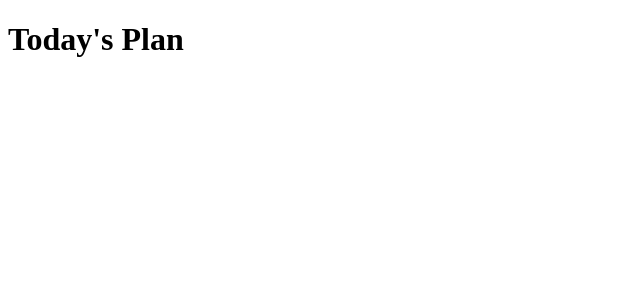
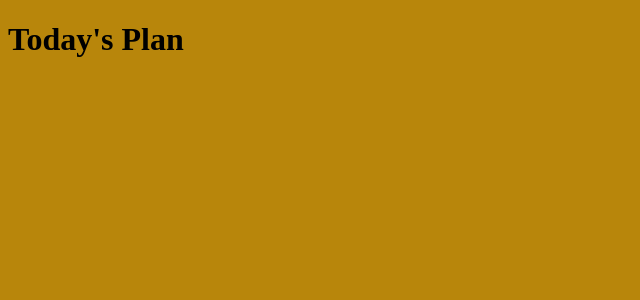
Before and after one commit to rohitprocode/Today_Plan, a React (Create React App) app: page / in a window 1280 px wide. Shown: the top 300 px of the page, without its empty margins (0-640 px from the left). Built offline with nearby package versions, Linux system fonts and the light colour scheme.

Commit message:
Adding Bootstrap

```diff
--- a/src/index.css
+++ b/src/index.css
@@ -1,13 +1,7 @@
-/* body {
-  margin: 0;
-  font-family: -apple-system, BlinkMacSystemFont, 'Segoe UI', 'Roboto', 'Oxygen',
-    'Ubuntu', 'Cantarell', 'Fira Sans', 'Droid Sans', 'Helvetica Neue',
-    sans-serif;
-  -webkit-font-smoothing: antialiased;
-  -moz-osx-font-smoothing: grayscale;
+html{
+  background-color: darkgoldenrod;
 }
 
-code {
-  font-family: source-code-pro, Menlo, Monaco, Consolas, 'Courier New',
-    monospace;
-} */
+.container-fluid{
+  background-color: darkgoldenrod;
+}
```
